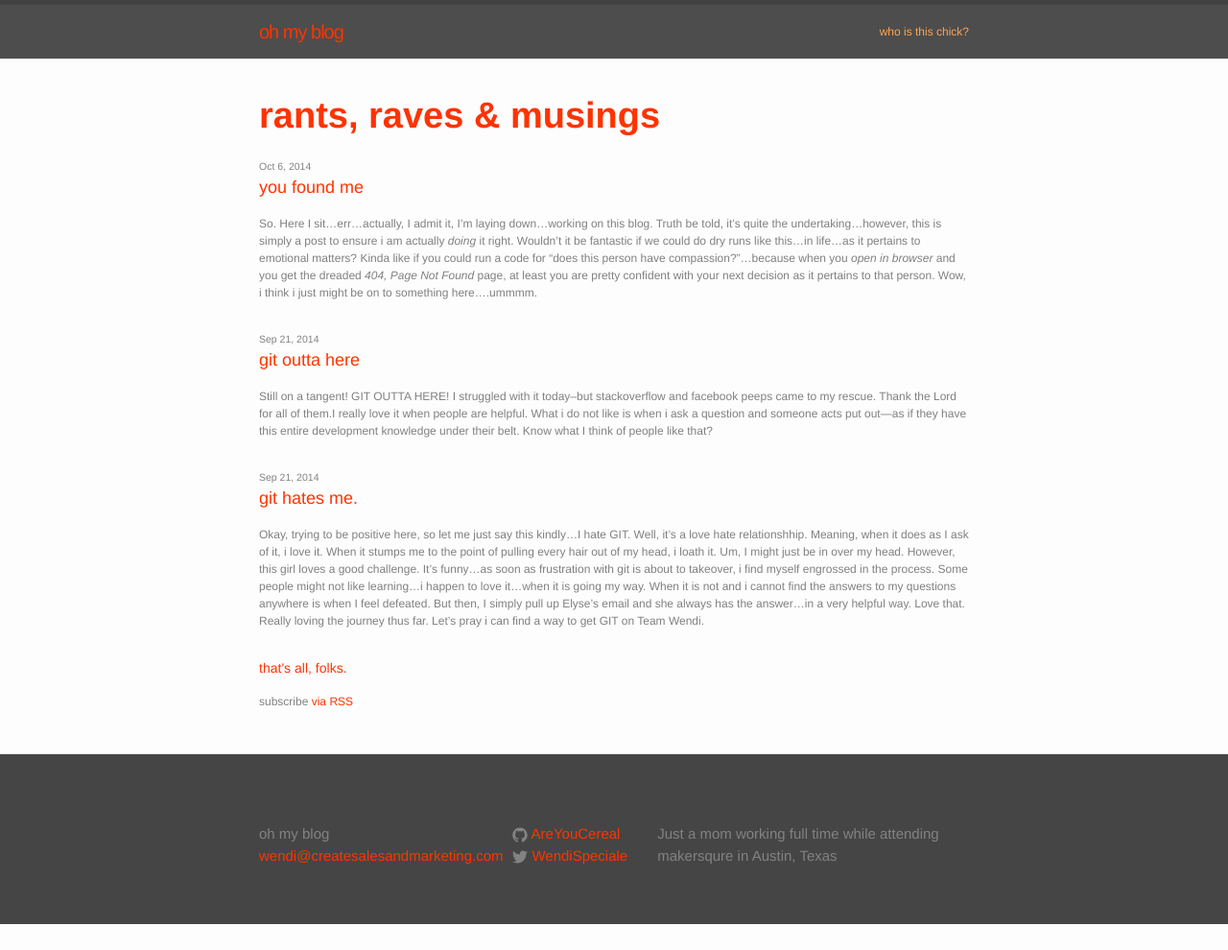
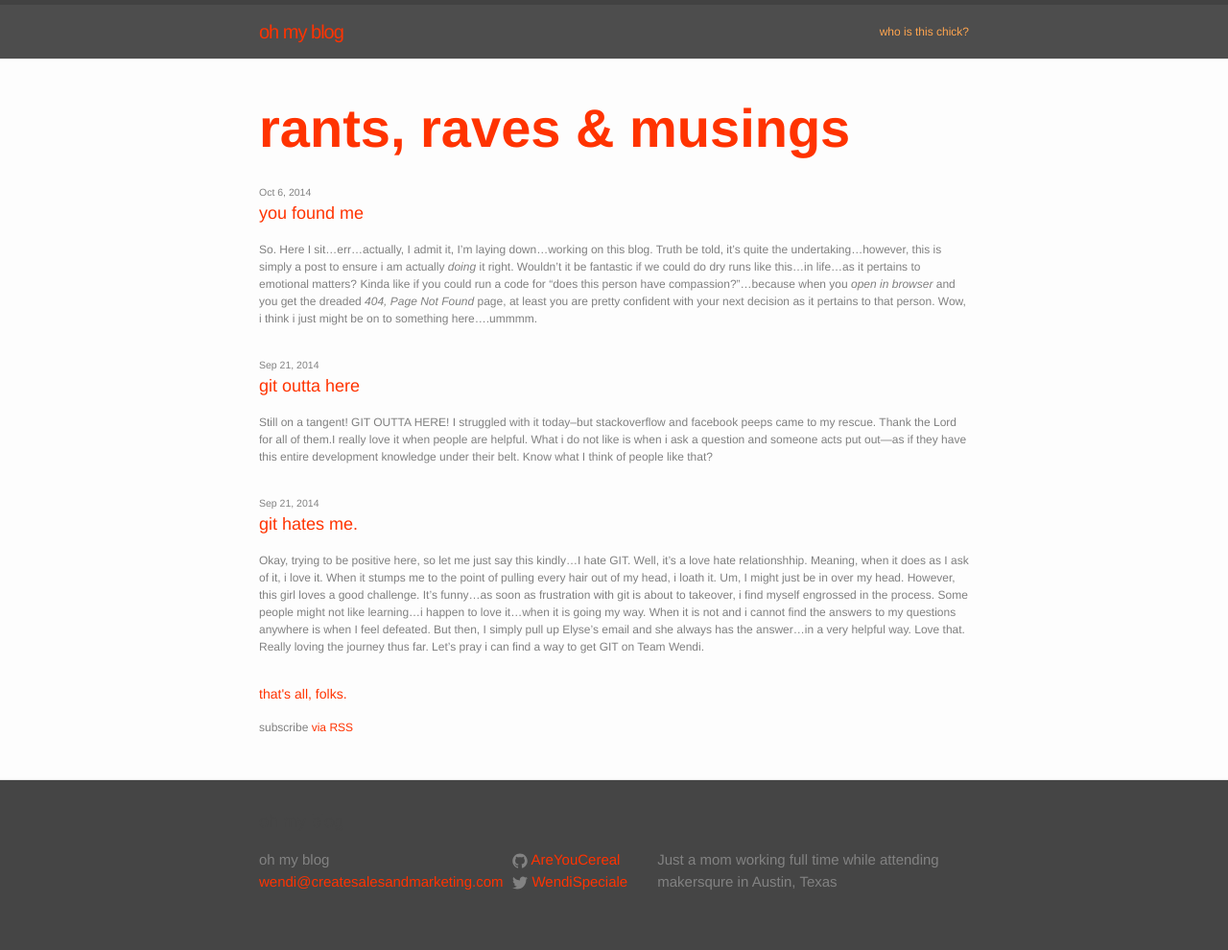
Before and after one commit to AreYouCereal/areyoucereal.github.io, a Jekyll site: the page built from index.html, in a window 1280 px wide. Shown: the whole page at 96% size. Built offline with Jekyll 4.4.1, drawn with Linux system fonts in a browser that asks for light colours; before the commit the page ends 963 px from its top, so only the background shows below that.

Commit message:
updating css for index

```diff
--- a/_sass/_layout.scss
+++ b/_sass/_layout.scss
@@ -173,7 +173,7 @@
 }
 
 .page-heading {
-    font-size: 38px;
+    font-size: 56px;
     color: #FF3300;
     font-weight: bold;
 }
```
